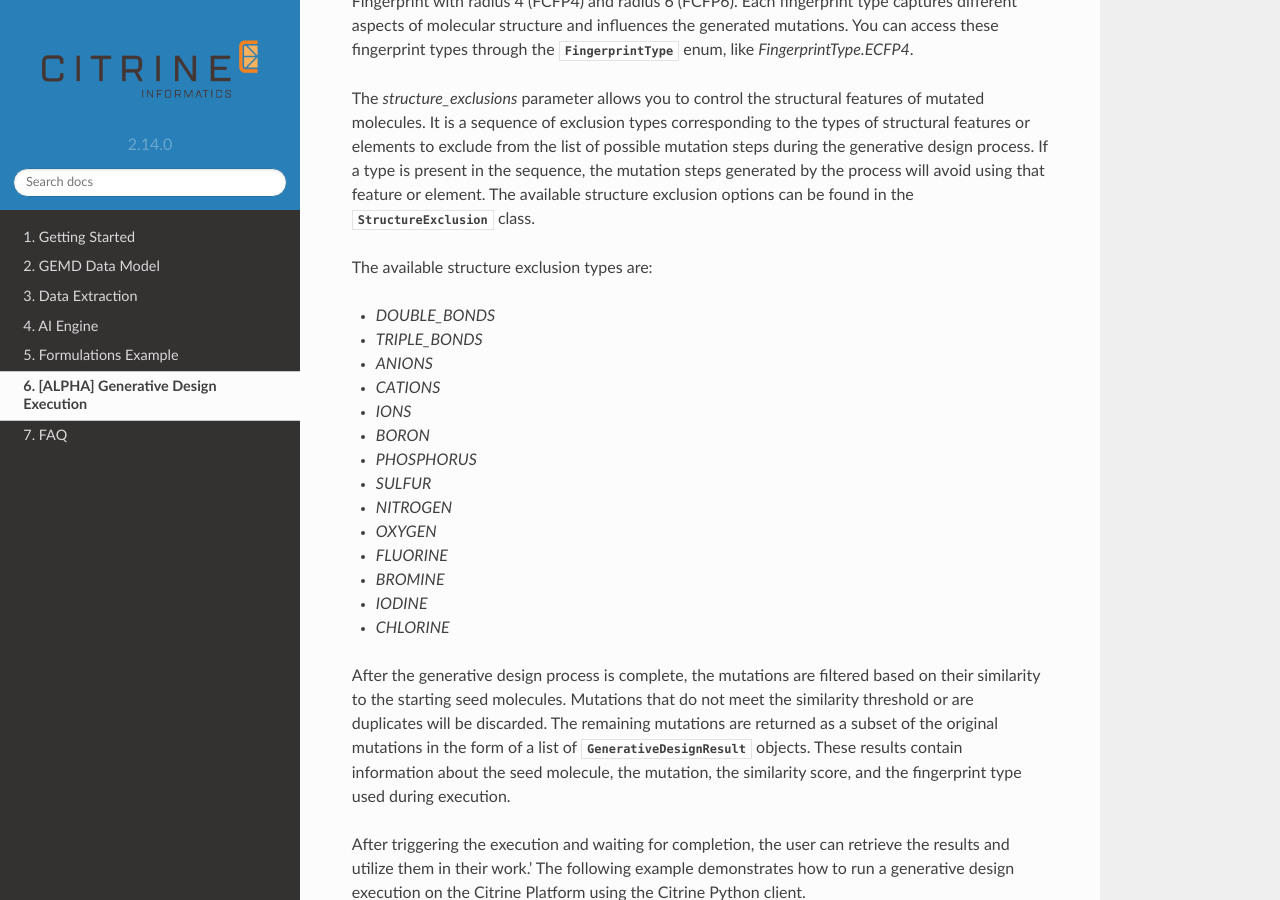
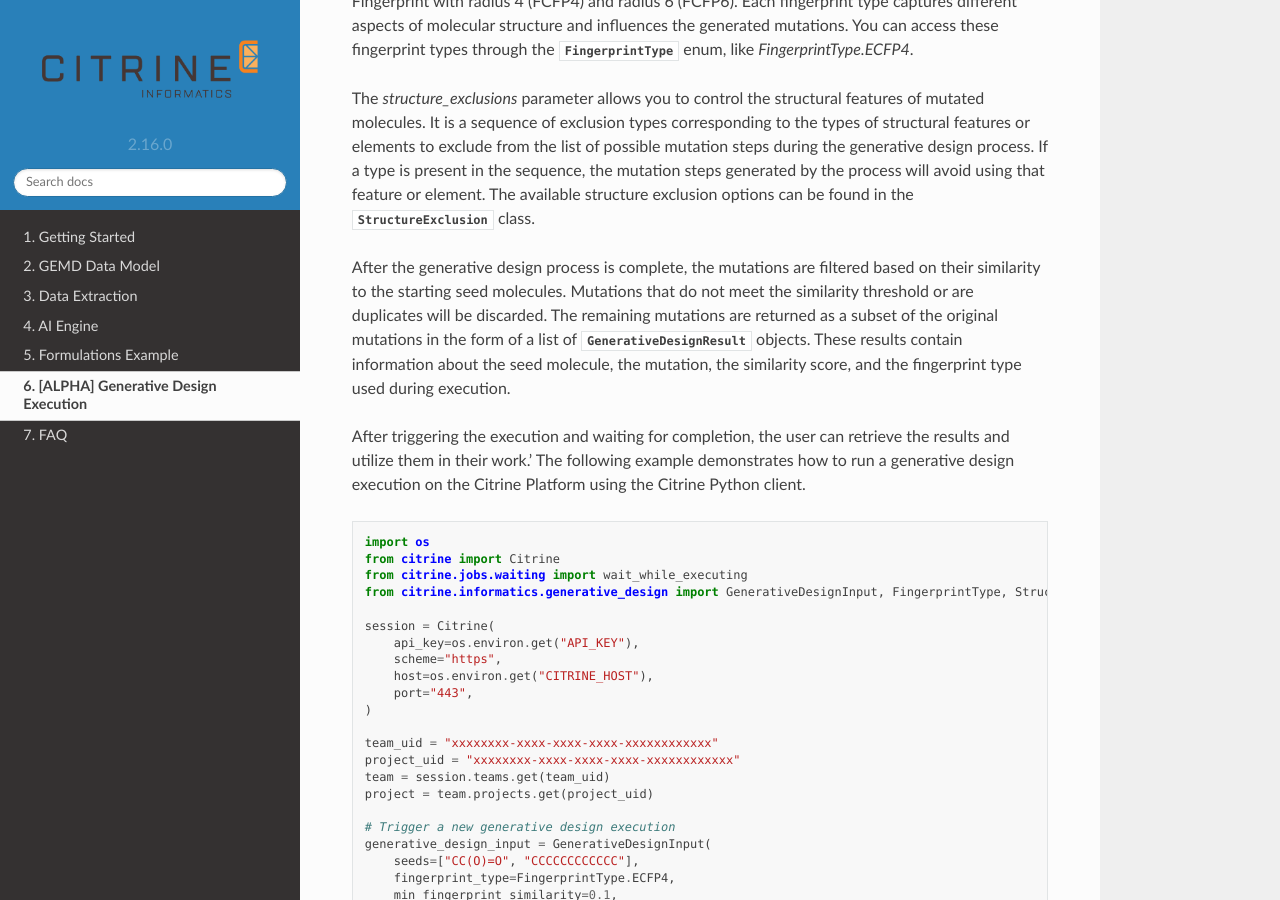
Before and after one commit to CitrineInformatics/citrine-python, a Sphinx documentation site: the page built from docs/source/molecular_generation.rst, in a window 1280 px wide and 900 px high, scrolled down 435 px. Built offline with Sphinx 7.4.7 and the Read the Docs theme 2.0.0, drawn with Linux system fonts in a browser that asks for light colours.

Commit message:
fixed type hint + version bump

```diff
--- a/docs/source/molecular_generation.rst
+++ b/docs/source/molecular_generation.rst
@@ -15,23 +15,6 @@
 It is a sequence of exclusion types corresponding to the types of structural features or elements to exclude from the list of possible mutation steps during the generative design process.
 If a type is present in the sequence, the mutation steps generated by the process will avoid using that feature or element.
 The available structure exclusion options can be found in the :class:`~citrine.informatics.generative_design.StructureExclusion` class.
-
-The available structure exclusion types are:
-
-* `DOUBLE_BONDS`
-* `TRIPLE_BONDS`
-* `ANIONS`
-* `CATIONS`
-* `IONS`
-* `BORON`
-* `PHOSPHORUS`
-* `SULFUR`
-* `NITROGEN`
-* `OXYGEN`
-* `FLUORINE`
-* `BROMINE`
-* `IODINE`
-* `CHLORINE`
 
 After the generative design process is complete, the mutations are filtered based on their similarity to the starting seed molecules.
 Mutations that do not meet the similarity threshold or are duplicates will be discarded. The remaining mutations are returned as a subset of the original mutations in the form of a list of :class:`~citrine.informatics.generative_design.GenerativeDesignResult` objects.
--- a/src/citrine/__version__.py
+++ b/src/citrine/__version__.py
@@ -1 +1 @@
-__version__ = '2.14.0'
+__version__ = '2.16.0'
```
Also changed, not shown: 1 other file.
